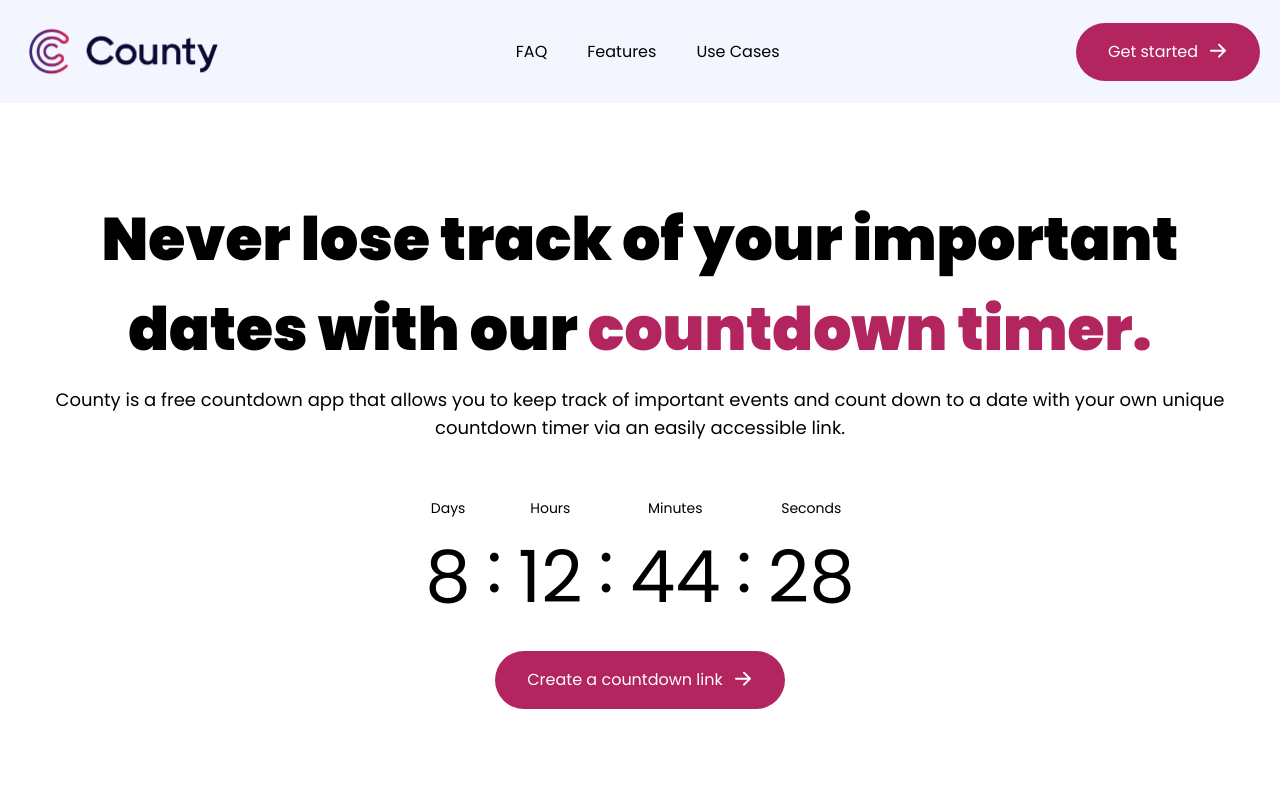
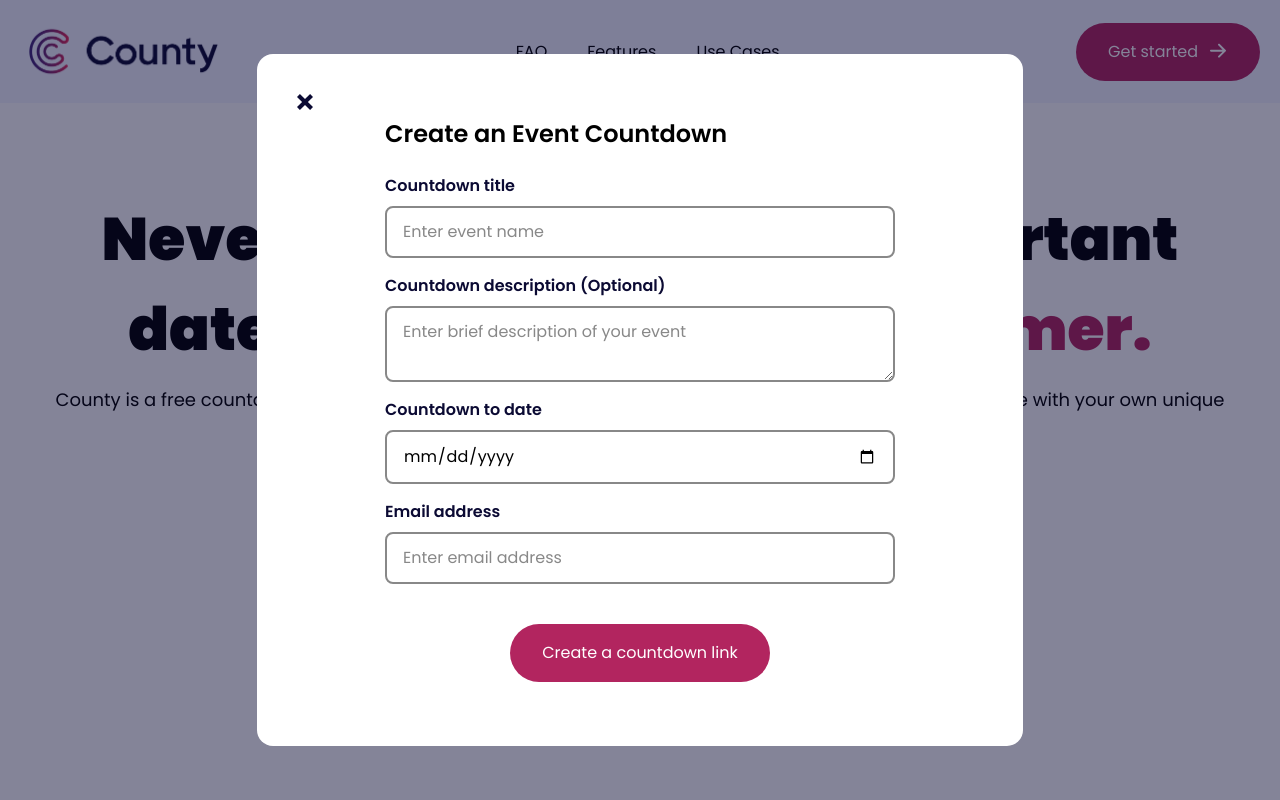
Before and after one commit to davidadediji/countdown-to, a React (Create React App) app in the folder client/: page / in a window 1280 px wide. Both pictures are taken after a click on the button "Get started". Shown: the top 800 px of the page. Built offline with nearby package versions, Linux system fonts and the light colour scheme; the HTML template or start-up script is replaced by a standard one.

Commit message:
Fe: Add Linkng to pages

```diff
--- a/client/src/App.js
+++ b/client/src/App.js
@@ -1,16 +1,21 @@
-import { Fragment } from "react";
+import { Fragment, useState } from "react";
 import { BrowserRouter as Router, Routes, Route } from "react-router-dom";
 // import Footer from "./layout/Footer";
 import Header from "./layout/Header";
 import { Countdown, Home } from "./pages";
 
 function App() {
+  const [openModal, setOpenModal] = useState(false);
   return (
     <Fragment>
       <Router>
-        <Header />
+        <Header openModal={openModal} setOpenModal={setOpenModal} />
         <Routes>
-          <Route exact path="/" element={<Home />} />
+          <Route
+            exact
+            path="/"
+            element={<Home openModal={openModal} setOpenModal={setOpenModal} />}
+          />
           <Route path="/countdown" element={<Countdown />} />
         </Routes>
         {/* <Footer /> */}
--- a/client/src/components/Modal.jsx
+++ b/client/src/components/Modal.jsx
@@ -1,7 +1,7 @@
 import React, { useState } from "react";
-import Button from "../ui/Button";
 import { ReactComponent as Cancel } from "../assets/Close.svg";
 import UserFormInput from "./UserformInput";
+import { Link } from "react-router-dom";
 
 const Modal = ({ setOpenModal }) => {
   const [values, setValues] = useState({
@@ -93,9 +93,13 @@ const Modal = ({ setOpenModal }) => {
             ))}
           </div>
           <div className="text-center w-full flex items-center justify-center">
-            <Button className="bg-secondary flex gap-[10px] text-white py-[17px] px-8 rounded-[64px]">
+            <Link
+              to="/countdown"
+              className="bg-secondary flex gap-[10px] hover:bg-[#800C3C]  text-white py-[17px] px-8 rounded-[64px]"
+            >
               Create a countdown link
-            </Button>
+              {/* clicking should open the countdown page */}
+            </Link>
           </div>
         </form>
       </div>
--- a/client/src/layout/Header.jsx
+++ b/client/src/layout/Header.jsx
@@ -7,7 +7,7 @@ import { ReactComponent as MobileMenu } from "../assets/MobileMenu.svg";
 import { ReactComponent as Close } from "../assets/Close.svg";
 import Logo from "../assets/Logo.png";
 
-const Header = () => {
+const Header = ({ openModal, setOpenModal }) => {
   const [mobileToggle, setMobileToggle] = useState(false);
 
   const navLinkElements = [
@@ -29,7 +29,10 @@ const Header = () => {
           <img src={Logo} alt="County" className="w-[199.31px] h-[63.31px]" />
         </Link>
         <ul className="flex gap-10 max-[768px]:hidden">{navLinks}</ul>
-        <Button className="bg-secondary hover:bg-[#800C3C] flex gap-[10px] text-white py-[17px] px-8 rounded-[64px] max-[768px]:hidden">
+        <Button
+          className="bg-secondary hover:bg-[#800C3C] flex gap-[10px] text-white py-[17px] px-8 rounded-[64px] max-[768px]:hidden"
+          onClick={() => setOpenModal(true)}
+        >
           Get started <ArrowRight />
         </Button>
         <MobileMenu
@@ -43,7 +46,11 @@ const Header = () => {
         }`}
       >
         <Link to="/">
-          <img src={Logo} alt="County" className="w-[199.31px] h-[63.31px] mb-5" />
+          <img
+            src={Logo}
+            alt="County"
+            className="w-[199.31px] h-[63.31px] mb-5"
+          />
         </Link>
         <Close
           onClick={() => setMobileToggle(false)}
--- a/client/src/pages/Home.jsx
+++ b/client/src/pages/Home.jsx
@@ -1,4 +1,3 @@
-import React, { useState } from "react";
 import Button from "../ui/Button";
 import { ReactComponent as ArrowRight } from "../assets/ArrowRight.svg";
 import { ReactComponent as Notion } from "../assets/Notion2.svg";
@@ -17,9 +16,7 @@ import styled from "styled-components";
 
 import Modal from "../components/Modal";
 
-const Home = () => {
-  const [openModal, setOpenModal] = useState(false);
-
+const Home = ({ openModal, setOpenModal }) => {
   return (
     <>
       <main
```
